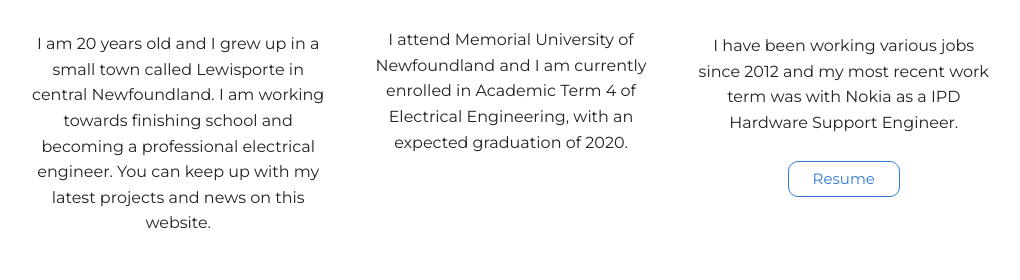
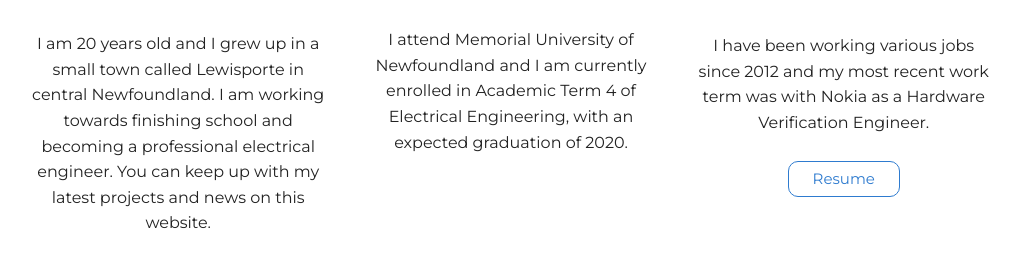
Before and after one commit to MitchellStride/mitchellstride.github.io, a Jekyll site: the page built from index.html, in a window 1280 px wide and 900 px high, scrolled down 990 px. Shown: the part 224-504 px from the top of the window, without its empty margins (129-1149 px from the left). Built offline with Jekyll 4.4.1, drawn with Linux system fonts in a browser that asks for light colours.

Commit message:
add an E and changed job title

```diff
--- a/_includes/about.html
+++ b/_includes/about.html
@@ -18,7 +18,7 @@
       <h4>Work</h4>
     <img class="column-img" alt="job" src="{{ "/assets/img/NOKIA.png" | prepend: site.baseurl }}" />
       <p></p>
-      <p>I have been working various jobs since 2012 and my most recent work term was with Nokia as a IPD Hardware Support Engineer.</p>
+      <p>I have been working various jobs since 2012 and my most recent work term was with Nokia as a Hardware Verification Engineer.</p>
       <a class="project-link" href="/assets/docs/MitchellStride-Resume.pdf">Resume</a>
     </div>
   </div>
--- a/src/styles/main.scss
+++ b/src/styles/main.scss
@@ -7,7 +7,7 @@ $cut: 768px;
 
 body {
   margin: 0;
-  font-family: 'Montserrat', sans-serif;
+  font-family: 'Comic sans', sans-serif;
 }
 
 @-webkit-keyframes pulse {
```
Also changed, not shown: 1 other file.
